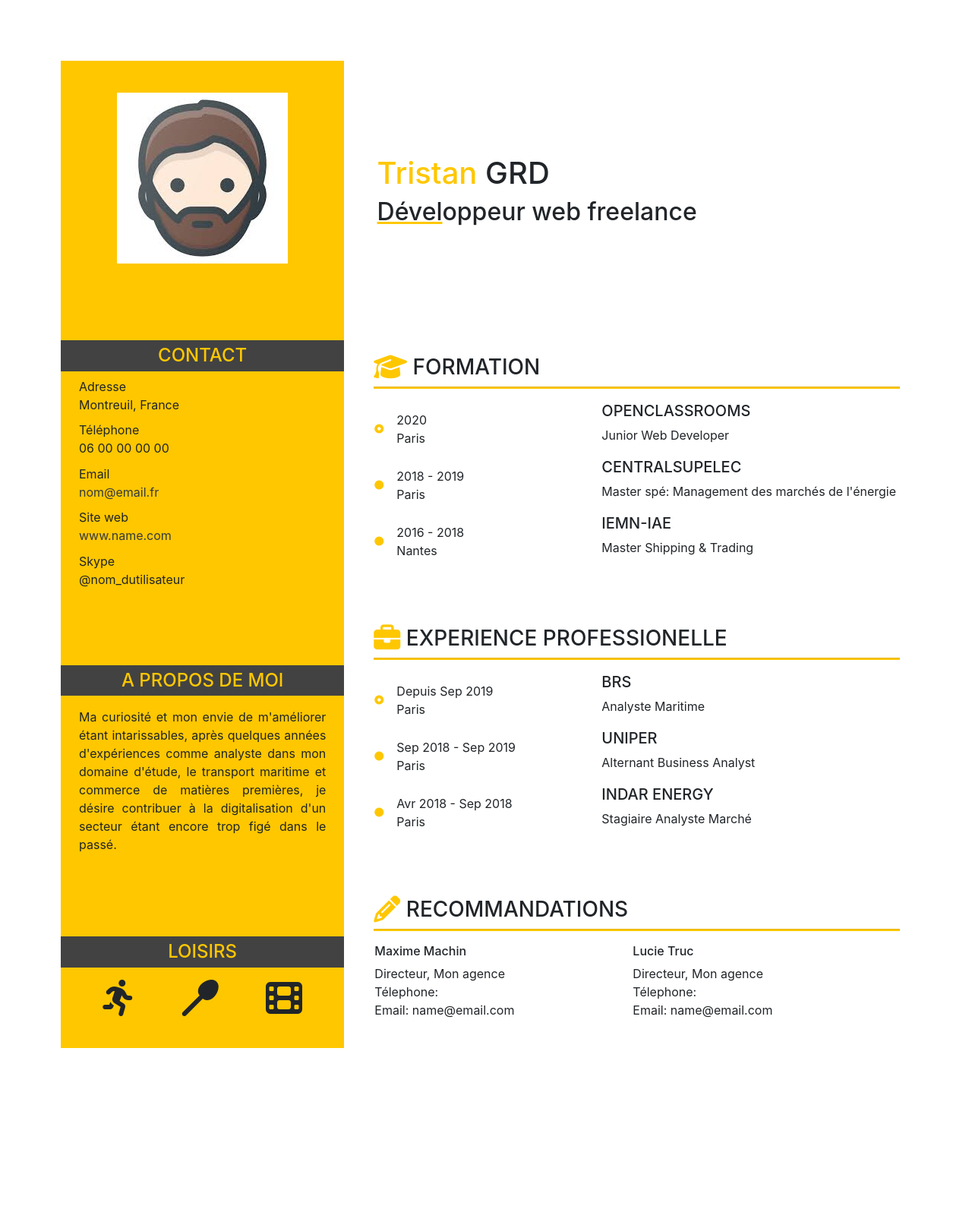
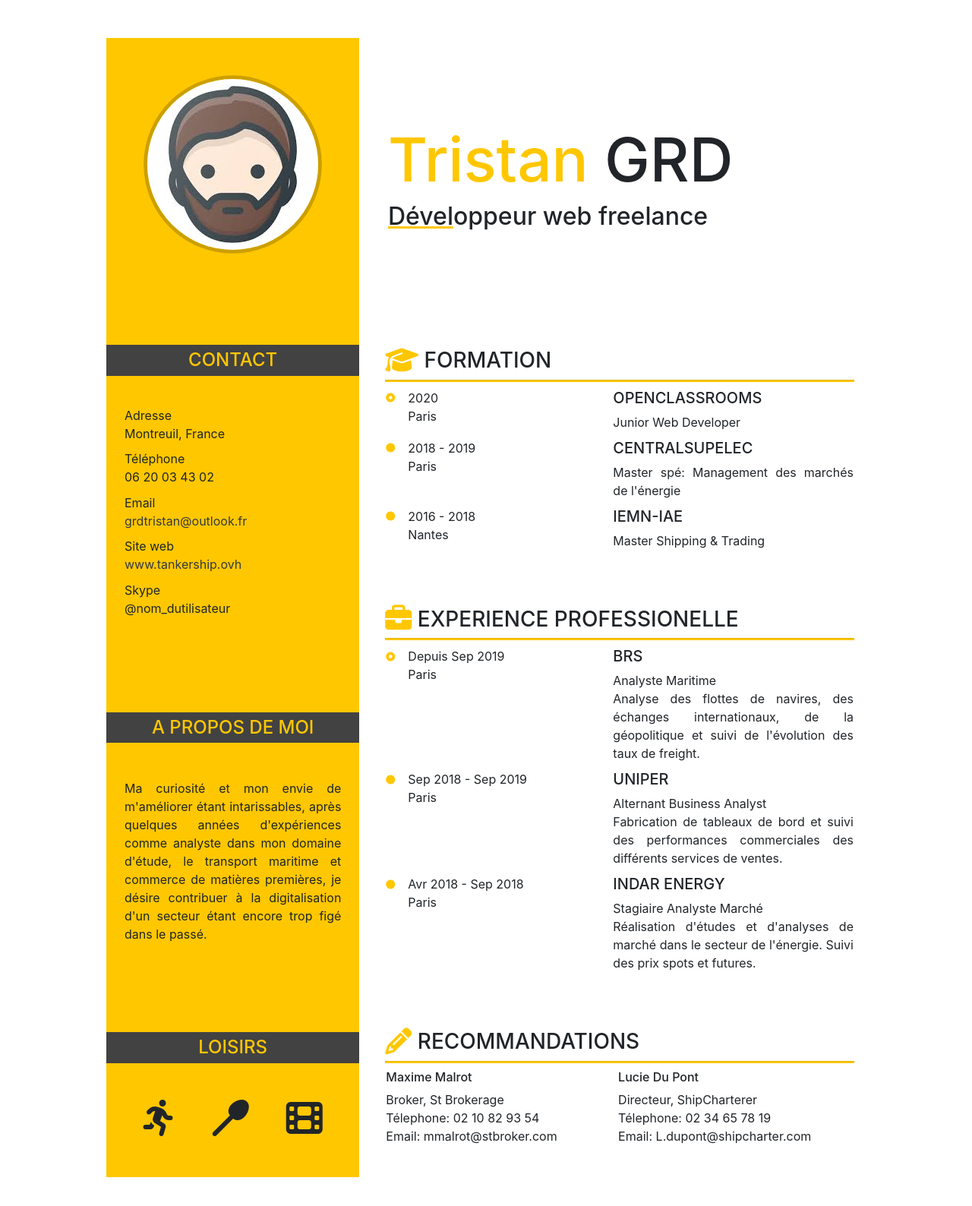
Before and after one commit to TWR-RWT/OC_GITHUB, a website: page index.html in a window 1280 px wide. Shown: the whole page at 76% size. Before the commit the page ends 1460 px from the top, so only its background shows below. Drawn offline with Linux system fonts and the light colour scheme.

Commit message:
Amélioration responsiv, correction par rapport au modèle, respect de W3C validator

```diff
--- a/index.html
+++ b/index.html
@@ -8,26 +8,27 @@
     <link href="css/style.css" rel="stylesheet">
     <script src="https://kit.fontawesome.com/beb2ac982e.js" crossorigin="anonymous"></script>
   </head>
-  <body>
-    <main class="container-fluid padding">
-      <div class="d-flex flex-row">
+  <body class="container-fluid">
+    <div  class="d-flex flex-row maindiv padding">
         <aside class="d-flex justify-content-around flex-column bg-primary col-4 px-0" id="max-width-768">
-          <figure id="hide-768">
-            <a href="moimini.jpg"><img src="moimini.jpg" alt="Photo portrait" /></a>
+          <figure >
+            <div class="borderfigure">
+              <a href="moimini.jpg"><img src="moimini.jpg" alt="Photo portrait" /></a>
+            </div>
           </figure>
           <section>
             <h4 class="text-primary">CONTACT</h4>
              <ul class="px-4">
-               <li>Adresse<br/>
-               Montreuil, France</li>
-               <li >Téléphone<br/>
-               06 00 00 00 00</li>
-               <li>Email<br/>
-               <a href="mailto:nom@email.fr" class="text-dark">nom@email.fr</a></li>
-               <li>Site web<br/>
-               <a href="http://tankership.ovh" class="text-dark">www.name.com</a></li>
-               <li>Skype<br/>
-               @nom_dutilisateur</li>
+               <li><p>Adresse</p><p>
+               Montreuil, France</p></li>
+               <li ><p>Téléphone</p><p>
+               06 20 03 43 02</p></li>
+               <li><p>Email</p><p>
+               <a href="mailto:grdtristan@outlook.fr" class="text-dark">grdtristan@outlook.fr</a></p></li>
+               <li><p>Site web</p><p>
+               <a href="http://tankership.ovh" class="text-dark">www.tankership.ovh</a></p></li>
+               <li><p>Skype</p><p>
+               @nom_dutilisateur</p></li>
              </ul>
            </section>
            <section>
@@ -44,13 +45,15 @@
            </section>
          </aside>
 
-        <div class="d-flex justify-content-around flex-column col-12  col-md-8">
+        <main class="d-flex justify-content-around flex-column col-12  col-md-8">
           <header class="height-header pl-4 d-flex justify-content-center flex-column">
             <table>
               <tr>
                 <td>
-                  <figure id="min-width-768">
-                    <a href="moimini.jpg"><img src="portrait-mini.png" alt="Photo portrait" /></a>
+                  <figure class="min-width-768">
+                    <div class="borderfigure">
+                      <a href="moimini.jpg"><img src="moimini.jpg" alt="Photo portrait" /></a>
+                    </div>
                   </figure>
                 </td>
                 <td>
@@ -67,23 +70,23 @@
               <span class="text-primary"><i class="fas fa-graduation-cap fa-lg"></i></span>
               FORMATION
               </h3>
-              <hr class="mt-0" id="height-hr"></hr>
+              <hr class="mt-0 height-hr"/>
               <table>
                 <tr>
                   <td><span class="text-primary"><i class="fas fa-dot-circle fa-xs"></i></span></td>
-                  <td id="td1-width">2020<br/>Paris</td>
+                  <td class="td1-width"><p>2020</p><p>Paris</p></td>
                   <td><h5>OPENCLASSROOMS</h5>
                   <p>Junior Web Developer</p></td>
                 </tr>
                 <tr>
                   <td><span class="text-primary"><i class="fas fa-circle fa-xs"></i></span></td>
-                  <td id="td1-width">2018 - 2019<br/>Paris</td>
+                  <td class="td1-width"><p>2018 - 2019</p><p>Paris</p></td>
                   <td><h5>CENTRALSUPELEC</h5>
                   <p>Master spé: Management des marchés de l'énergie</p></td>
                 </tr>
                 <tr>
                   <td><span class="text-primary"><i class="fas fa-circle fa-xs"></i></span></td>
-                  <td id="td1-width">2016 - 2018<br/>Nantes</td>
+                  <td class="td1-width"><p>2016 - 2018</p><p>Nantes</p></td>
                   <td><h5>IEMN-IAE</h5>
                   <p>Master Shipping & Trading</p></td>
                 </tr>
@@ -95,25 +98,28 @@
                 <span class="text-primary"><i class="fas fa-briefcase fa-lg"></i></span>
                 EXPERIENCE PROFESSIONELLE
               </h3>
-              <hr class="mt-0" id="height-hr"></hr>
+              <hr class="mt-0 height-hr"/>
               <table>
                 <tr>
                   <td><span class="text-primary"><i class="fas fa-dot-circle fa-xs"></i></span></td>
-                  <td id="td2-width">Depuis Sep 2019<br/>Paris</td>
+                  <td class="td2-width"><p>Depuis Sep 2019</p><p>Paris</p></td>
                   <td><h5>BRS</h5>
-                  <p>Analyste Maritime</p></td>
+                  <p>Analyste Maritime</p>
+                  <p>Analyse des flottes de navires, des échanges internationaux, de la géopolitique et suivi de l'évolution des taux de freight.</p></td>
                 </tr>
                 <tr>
                   <td><span class="text-primary"><i class="fas fa-circle fa-xs"></i></span></td>
-                  <td id="td2-width">Sep 2018 - Sep 2019<br/>Paris</td>
+                  <td class="td2-width"><p>Sep 2018 - Sep 2019</P><p>Paris</p></td>
                   <td><h5>UNIPER</h5>
-                  <p>Alternant Business Analyst</p></td>
+                  <p>Alternant Business Analyst</p>
+                  <p>Fabrication de tableaux de bord et suivi des performances commerciales des différents services de ventes.</p></td>
                 </tr>
                 <tr>
                   <td><span class="text-primary"><i class="fas fa-circle fa-xs"></i></span></td>
-                  <td id="td2-width">Avr 2018 - Sep 2018<br/>Paris</td>
+                  <td class="td2-width"><p>Avr 2018 - Sep 2018</p><p>Paris</p></td>
                   <td><h5>INDAR ENERGY</h5>
-                  <p>Stagiaire Analyste Marché</p></td>
+                  <p>Stagiaire Analyste Marché</p>
+                  <p>Réalisation d'études et d'analyses de marché dans le secteur de l'énergie. Suivi des prix spots et futures.</p></td>
                 </tr>
               </table>
             </section>
@@ -122,23 +128,32 @@
                 <span class="text-primary"><i class="fas fa-pencil-alt fa-lg"></i></span>
                 RECOMMANDATIONS
               </h3>
-              <hr class="mt-0" id="height-hr"></hr>
+              <hr class="mt-0 height-hr"/>
               <table>
                 <tr>
-                  <td class="width-340"><h6>Maxime Machin</h6>
-                  Directeur, Mon agence <br/>
-                  Télephone: <br/>
-                  Email: name@email.com</td>
-                  <td class="width-340"><h6>Lucie Truc</h6>
-                  Directeur, Mon agence <br/>
-                  Télephone: <br/>
-                  Email: name@email.com</td>
+                  <td class="width-340"><h6>Maxime Malrot</h6>
+                  <p>Broker, St Brokerage</p>
+                  <p>Télephone: 02 10 82 93 54</p>
+                  <p>Email: mmalrot@stbroker.com</p></td>
+                  <td class="width-340"><h6>Lucie Du Pont</h6>
+                  <p>Directeur, ShipCharterer</p>
+                  <p>Télephone: 02 34 65 78 19</p>
+                  <p>Email: L.dupont@shipcharter.com</p>
                 </tr>
               </table>
             </section>
-            <section id="min-width-768">
+            <section class="min-width-768">
+              <h3>LOISIRS</h3>
+              <hr class="mt-0 height-hr"/>
+              <div class="d-flex justify-content-around pt-2 px-4">
+                <span><i class="fas fa-running fa-3x"></i></span>
+                <span><i class="fas fa-utensil-spoon fa-3x"></i></span>
+                <span><i class="fas fa-film fa-3x"></i></span>
+              </div>
+            </section>
+            <section class="min-width-768">
               <h3>CONTACT</h3>
-              <hr class="mt-0" id="height-hr"></hr>
+              <hr class="mt-0 height-hr"/>
               <table id="contact">
                 <tr>
                   <td class="width-340">
@@ -150,15 +165,14 @@
                 </tr><tr>
                   <td class="width-340">
                     <h6>Email</h6>
-                    <a href="mailto:nom@email.fr" class="text-dark">nom@email.fr</a></td>
+                    <a href="mailto:grdtristan@outlook.fr" class="text-dark">grdtristan@outlook.fr</a></td>
                   <td class="width-340">
                     <h6>Site web</h6>
-                    <a href="http://tankership.ovh" class="text-dark">www.name.com</a></td>
+                    <a href="http://tankership.ovh" class="text-dark">www.tankership.ovh</a></td>
                 </tr>
               </table>
              </section>
           </article>
-        </div>
-      </div>
-    </main>
+        </main>
+    </div>
   </body>
--- a/sass/style.scss
+++ b/sass/style.scss
@@ -4,36 +4,59 @@ $secondary: #424242;
 hr{
     width: 100%;
     background-color: $primary;
+    margin-bottom: 0 !important;
 }
 
-#height-hr{
+.height-hr{
     height: 2px;
 }
 
 h4{
     background-color: $secondary;
-    color: white;
     text-align: center;
     padding-top: 0.25em;
     padding-bottom:0.25em;
+    margin-bottom:2.5rem !important;
 }
 
-#height{
-    height: 1300px;
+p{
+    margin: 0 !important;
+    text-align: justify;
 }
 
-#td2-width{
+table{
+    border-collapse: separate !important;
+    border-spacing: 0 0.5rem;
+}
+
+tr{
+    vertical-align: top;
+}
+
+main{
+    padding-left:10px !important;
+}
+
+.maindiv{
+    height:1500px;
+}
+
+.td2-width{
     width:285px;
     padding-left:1em;
 }
 
-#td1-width{
+.td1-width{
     width:285px;
     padding-left:1em;
 }
 
-figure{
-    text-align: center;
+.borderfigure{
+    border-radius: 50%;
+    box-shadow: 0px 0px 0px 0.3rem darken($primary, 10%);
+    overflow: hidden;
+    margin:auto;
+    max-width: 225px;
 }
 
 .text-decoration-color-primary{
@@ -41,11 +64,11 @@ figure{
 }
 
 .height-header{
-    height: 350px;
+    height: 500px;
 }
 
 .height-article{
-    height: 950px;
+    height: 100%;
 }
 
 .center{
@@ -64,7 +87,7 @@ ul li{
 @import "bootstrap/bootstrap.scss";
 
 @media screen and (min-width: 767.9px){
-    #min-width-768{
+    .min-width-768{
         position: absolute;
         overflow: hidden;
         clip: rect(0 0 0 0);
@@ -72,6 +95,17 @@ ul li{
         margin: -1px; padding: 0; border: 0;
     }
 
+}
+
+@media screen and (min-width: 576px) and (max-width: 800px){
+    img{
+        width: 150px;
+        height:150px;
+    }
+    .borderfigure{
+        width: 150px;
+        height:150px;
+    }
 }
 
 @media screen and (max-width: 767.9px){
@@ -85,9 +119,6 @@ ul li{
     .container{
         display: inline !important;
     }
-    .height-article{
-        height: 100%;
-    }
     .pr-4-768{
         padding-right: 4px;
     }
@@ -97,41 +128,53 @@ ul li{
     section{
         margin-top: 1em;
     }
+    .pl-4{
+        padding-left: 0px !important;
+    }
+    h1{
+        padding-left: 1rem;
+    }
+    h2{
+        padding-left: 1rem;
+    }
 }
 
 @media screen and (min-width: 992px) and (max-width: 1200px) {
-    #td2-width {
+    .td2-width {
       width:200px;
     }
-    #td1-width {
+    .td1-width {
         width:200px;
       }
     .height-header{
-        height:300px;
+        height:450px;
     }
     .padding{
         padding:3em;
     }
+    h1{
+        font-size:4.5em;
+    }
   }
 
 @media screen and (min-width: 768px) and (max-width: 992px) {
-    #td2-width {
-      width:200px;
+    .td2-width {
+        width:200px;
     }
-    #td1-width {
+    .td1-width {
         width:150px;
       }
     .height-header{
-        height:285px;
+        height:400px;
     }
     h1{
-        font-size: 2.5em;
+        font-size: 3.8em;
     }
     h2{
         font-size: 2em;
     }
     h3{
-        font-size: 1.8em;
+        font-size: 1.4em;
     }
     h4{
         font-size: 1.4em;
@@ -142,27 +185,35 @@ ul li{
   }
 
 @media screen and (min-width: 1200px){
+    .maindiv{
+    margin:auto;
+    width:1000px;
+    margin-top: 50px;
+    margin-bottom: 50px;
+    }
     .padding{
-        padding:5em;
+        padding:0em;
+    }
+    h1{
+        font-size:5em;
     }
 }
 
-@media screen and (max-width: 576px){
+@media screen and (max-width: 575.9px){
     .padding{
         padding:0em;
     }
-    #td2-width {
+    .td2-width {
         width:130px;
     }
-    #td1-width {
+    .td1-width {
         width:130px;
     }
     .height-header{
         height:200px;
-        margin-top: 1em;
     }
     h1{
-        font-size: 1.6em;
+        font-size: 2.8em;
     }
     h2{
         font-size: 1.3em;
@@ -181,20 +232,31 @@ ul li{
     body{
         font-size: 0.7em;
     }
+    img{
+        width: 100px;
+        height:100px;
+    }
+    .borderfigure{
+        width: 100px;
+        height:100px;
+    }
+    .maindiv{
+        height:1100px;
+    }
 }
 
-@media screen and (min-width: 576px) and (max-width: 768px) {
-    #td2-width {
+@media screen and (min-width: 576px) and (max-width: 767.9px) {
+    .td2-width {
         width:230px;
     }
-    #td1-width {
+    .td1-width {
         width:230px;
     }
     .height-header{
-        height:200px;
+        height:350px;
     }
     h1{
-        font-size: 1.8em;
+        font-size: 3.2em;
     }
     h2{
         font-size: 1.6em;
```
Also changed, not shown: css/style.css, 1 other file.
